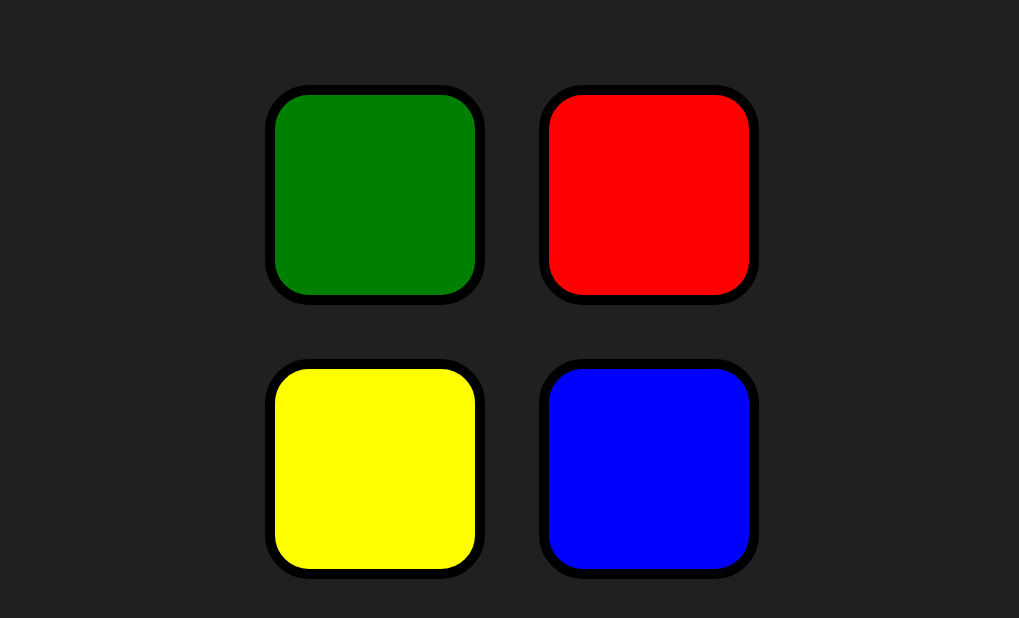
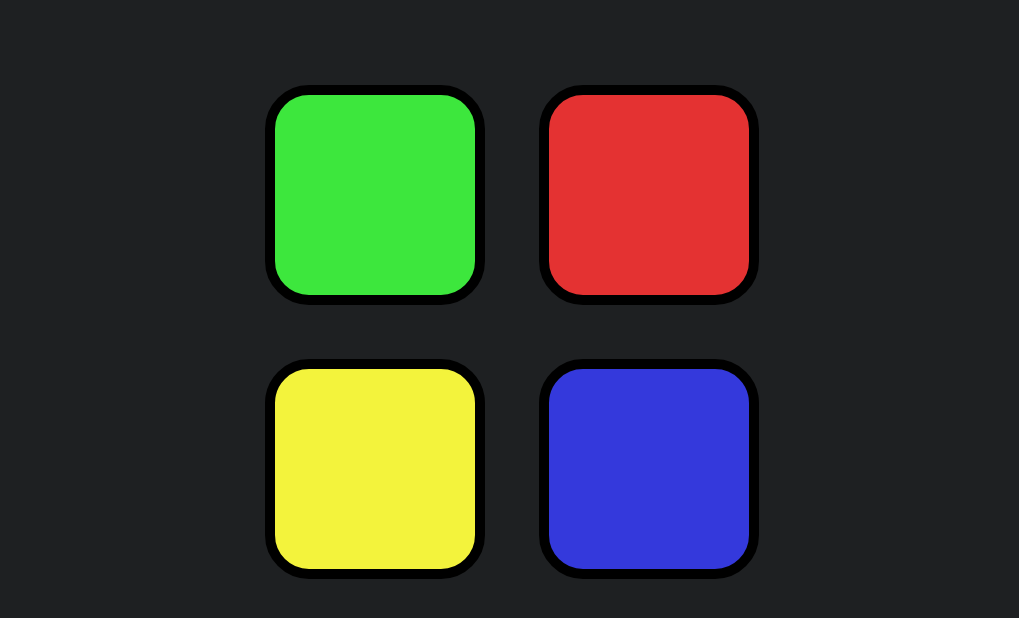
Before and after one commit to mikaelaliwanag/Simon-game, a plain HTML site: page index.html in a window 1280 px wide. Shown: the part 114-732 px from the top of the page, without its empty margins (128-1147 px from the left). Drawn offline with nearby package versions, Linux system fonts and the light colour scheme.

Commit message:
updated button colors

```diff
--- a/styles.css
+++ b/styles.css
@@ -7,7 +7,7 @@ body {
   font-family: 'Press Start 2P', cursive;
   font-size: 3rem;
   margin:  5%;
-  color: #FEF2BF;
+  color: rgb(247, 234, 179);
 }
 
 .container {
@@ -27,26 +27,27 @@ body {
 }
 
 .game-over {
-  background-color: red;
+  background-color: #e43232;
   opacity: 0.8;
 }
 
 .red {
-  background-color: red;
+  background-color: #e43232;
 }
 
 .green {
-  background-color: green;
+  background-color: #3de73d;
 }
 
 .blue {
-  background-color: blue;
+  background-color: #3439dc;
 }
 
 .yellow {
-  background-color: yellow;
+  background-color: #f3f33c;
 }
 
+/* button animation */
 .pressed {
   box-shadow: 0 0 20px white;
   background-color: grey;
```
